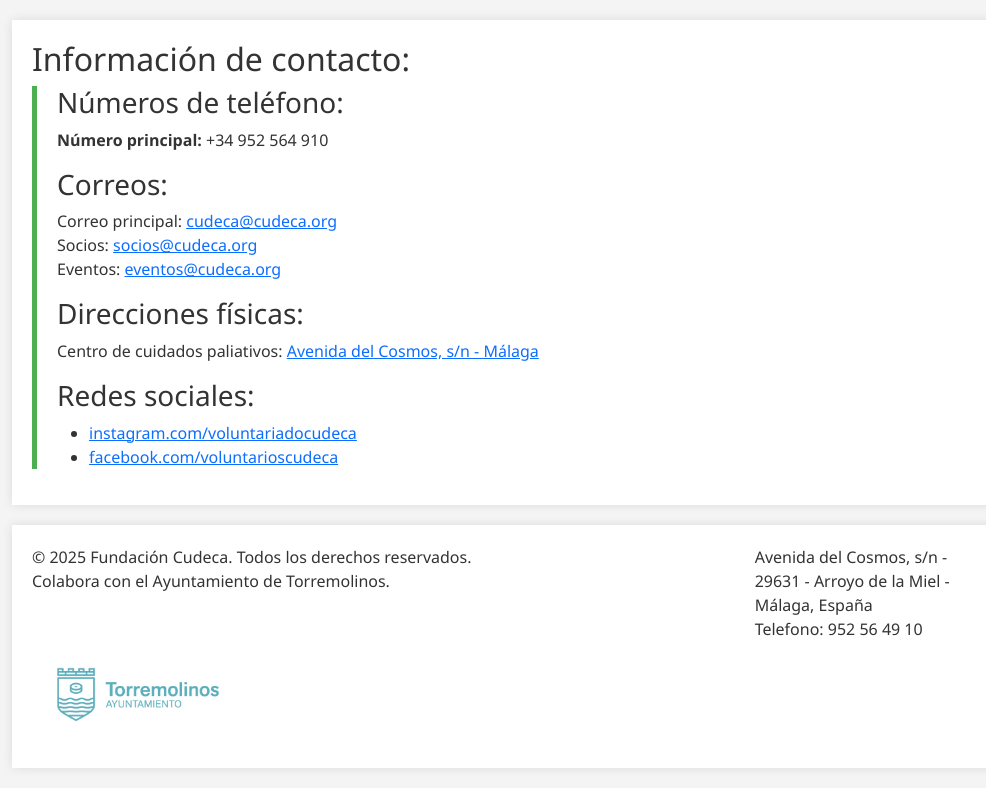
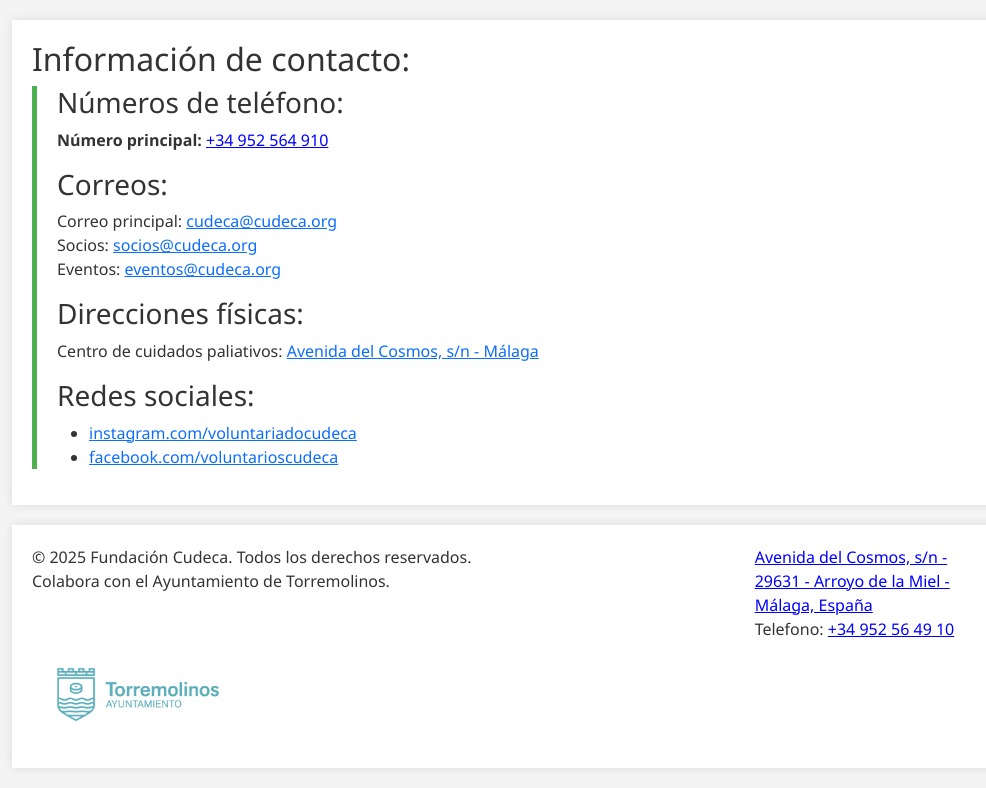
Before and after one commit to Raquitake/ADAp-Project, a Flask app: page /contacto in a window 1280 px wide. Shown: the part 230-1018 px from the top of the page, without its empty margins (78-1064 px from the left). Run offline with Flask 3, Linux system fonts and the light colour scheme.

Commit message:
update hiper enlaces

```diff
--- a/SRC/baseDatos/templates/base.html
+++ b/SRC/baseDatos/templates/base.html
@@ -63,14 +63,16 @@
         <div class="limit-width container">
             <div class="row">
                 <div class="col-md-8">
-                    &copy; 2025 Fundación Cudeca. Todos los derechos reservados. <br>
+                    © 2025 Fundación Cudeca. Todos los derechos reservados. <br>
                     Colabora con el Ayuntamiento de Torremolinos.
                 </div>
                 <div class="col-md-4 last">
-                    Avenida del Cosmos, s/n - <br>
-                    29631 - Arroyo de la Miel - <br>
-                    Málaga, España <br>
-                    Telefono: 952 56 49 10
+                    <a href="https://www.google.com/maps/search/?api=1&query=Avenida+del+Cosmos+s/n+Arroyo+de+la+Miel+Málaga" target="_blank" style="color: blue; text-decoration: underline;">
+                        Avenida del Cosmos, s/n - <br>
+                        29631 - Arroyo de la Miel - <br>
+                        Málaga, España
+                    </a> <br>
+                    Telefono: <a href="tel:+34952564910" style="color: blue; text-decoration: underline;">+34 952 56 49 10</a>
                 </div>
             </div>
             <img src="{{ url_for('static', filename='img/ayuntamiento_de_torremolinos.jpg') }}" alt="Torremolinos"
--- a/SRC/baseDatos/templates/contacto.html
+++ b/SRC/baseDatos/templates/contacto.html
@@ -4,7 +4,7 @@
 <h2>Información de contacto:</h2>
 <div class="contact-info" style="border-left: 5px solid var(--primary-green); padding-left: 20px;">
     <h3>Números de teléfono:</h3>
-    <p><strong>Número principal:</strong> <a href="tel:+34952564910" style="color: inherit; text-decoration: none;">+34 952 564 910</a></p>
+    <p><strong>Número principal:</strong> <a href="tel:+34952564910" style="color: blue;">+34 952 564 910</a></p>
 
     <h3>Correos:</h3>
     <p>
```
